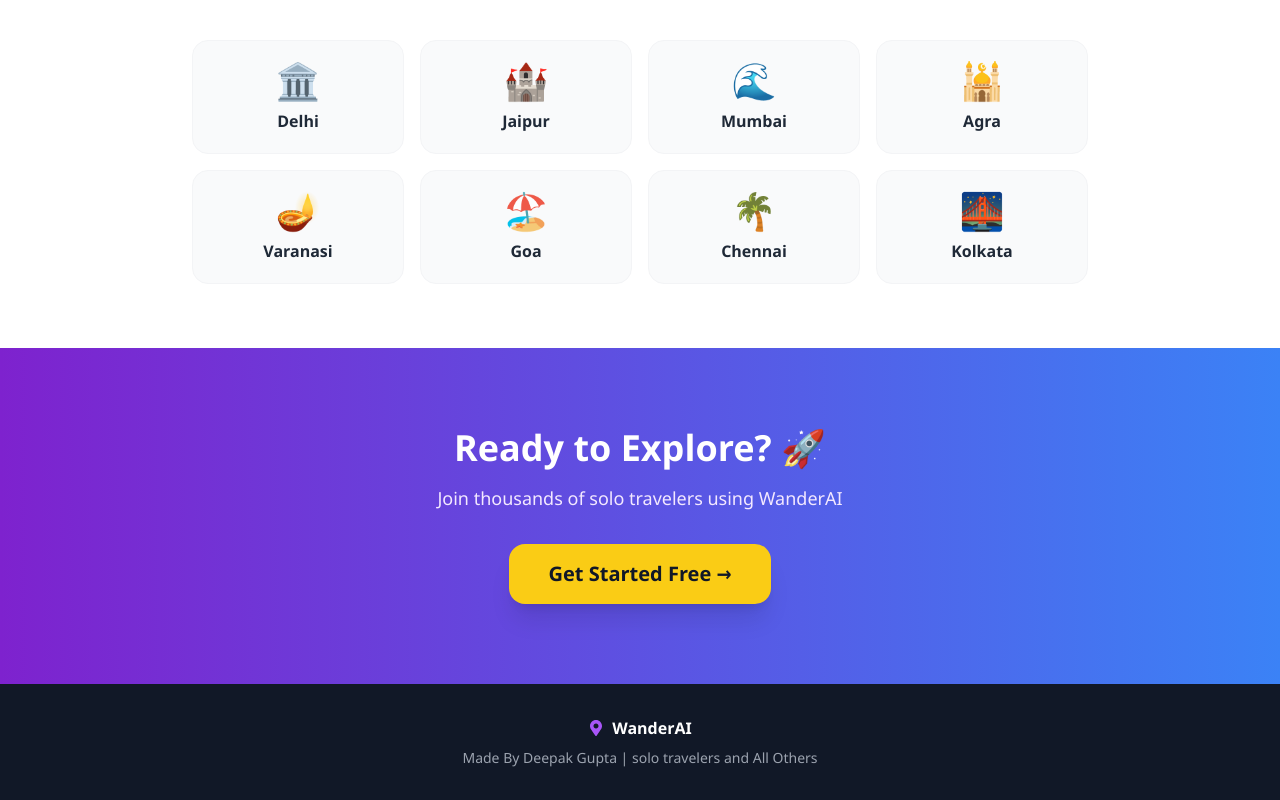
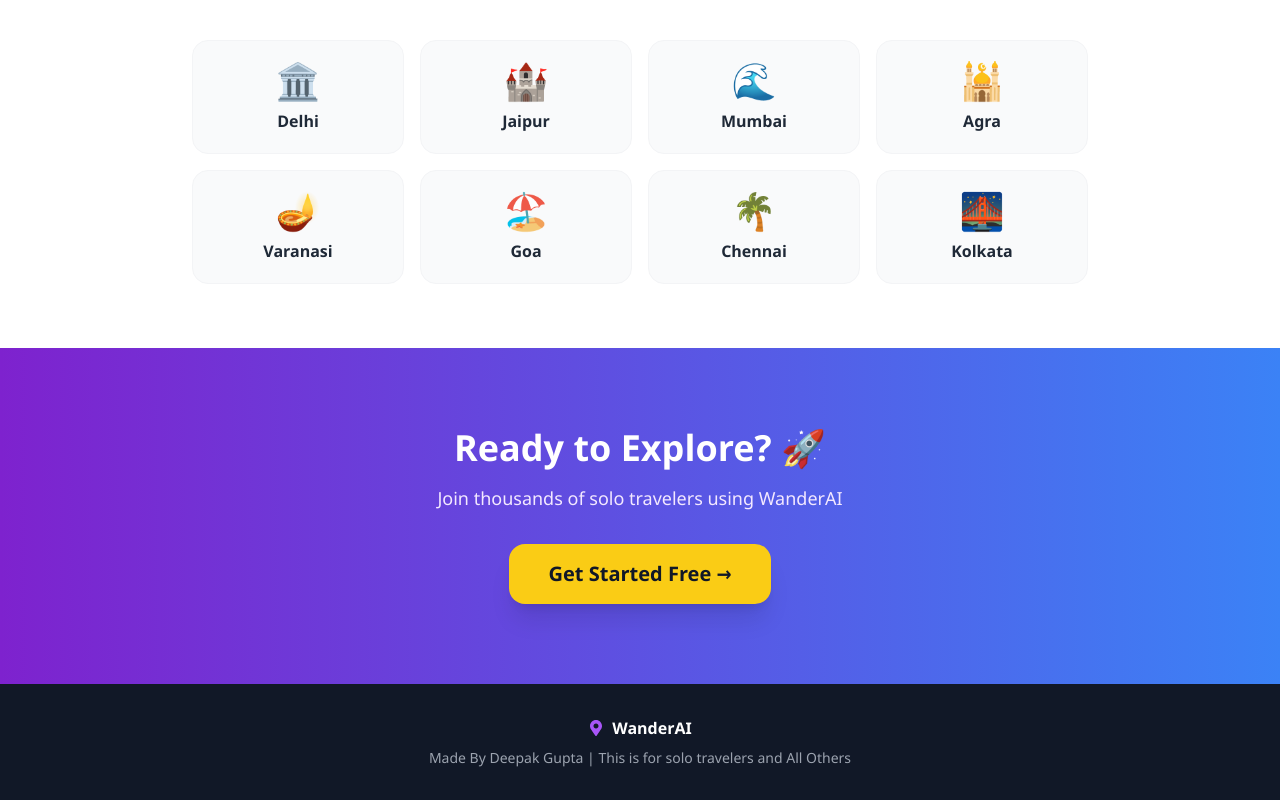
Before and after one commit to Guptadeepak1915/WanderAi_Travle_Planner, a React (Vite) app in the folder client/: page / in a window 1280 px wide. Shown: the part 1728-2528 px from the top of the page. Built offline with nearby package versions, Linux system fonts and the light colour scheme; no server answers.

Commit message:
again latest update

```diff
--- a/client/src/pages/Home.jsx
+++ b/client/src/pages/Home.jsx
@@ -190,7 +190,7 @@
           <FaMapMarkerAlt className="text-purple-500" />
           <span className="text-white font-bold">WanderAI</span>
         </div>
-        <p className="text-sm">Made By Deepak Gupta | solo travelers and All Others</p>
+        <p className="text-sm">Made By Deepak Gupta | This is for solo travelers and All Others</p>
       </footer>
     </div>
   );
```
